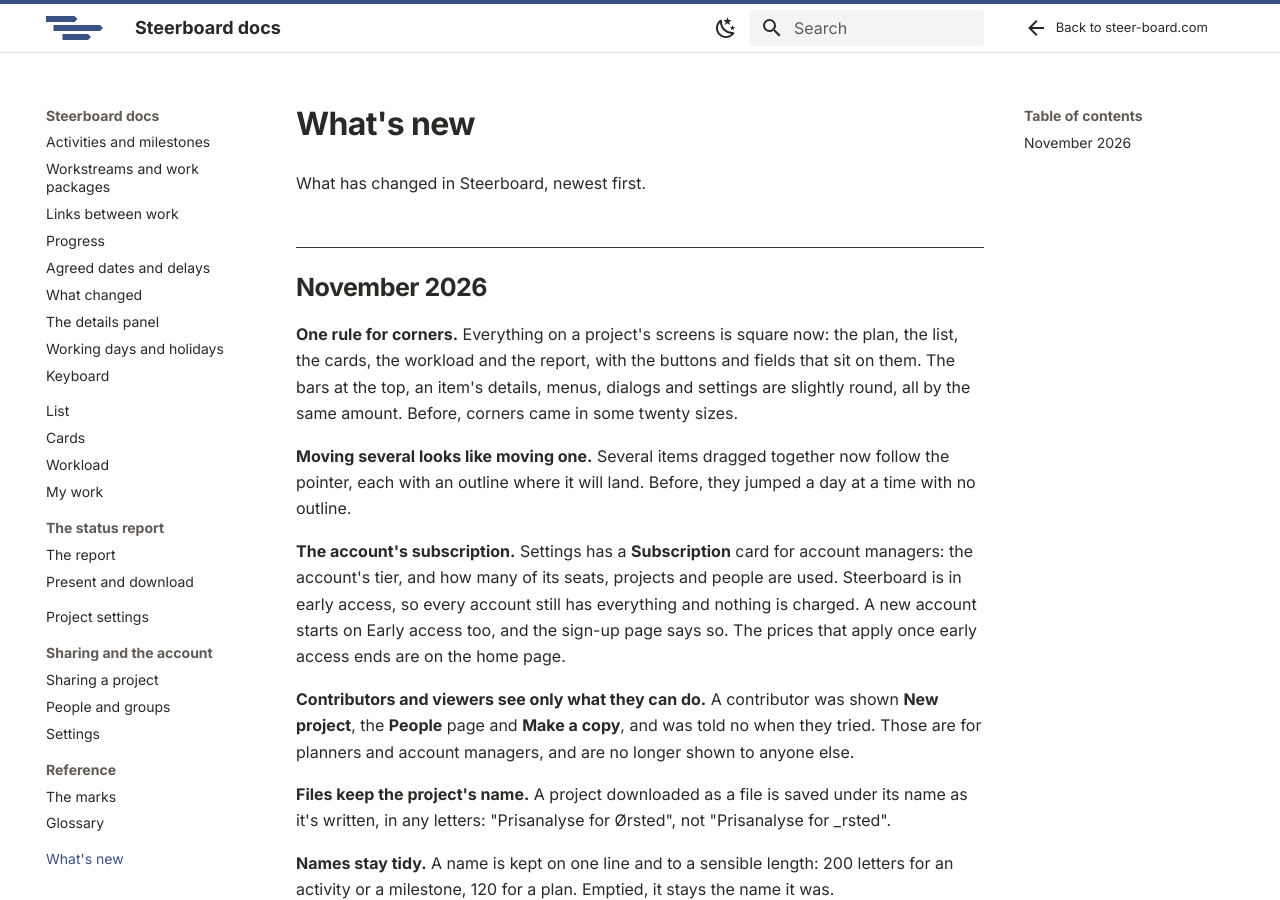
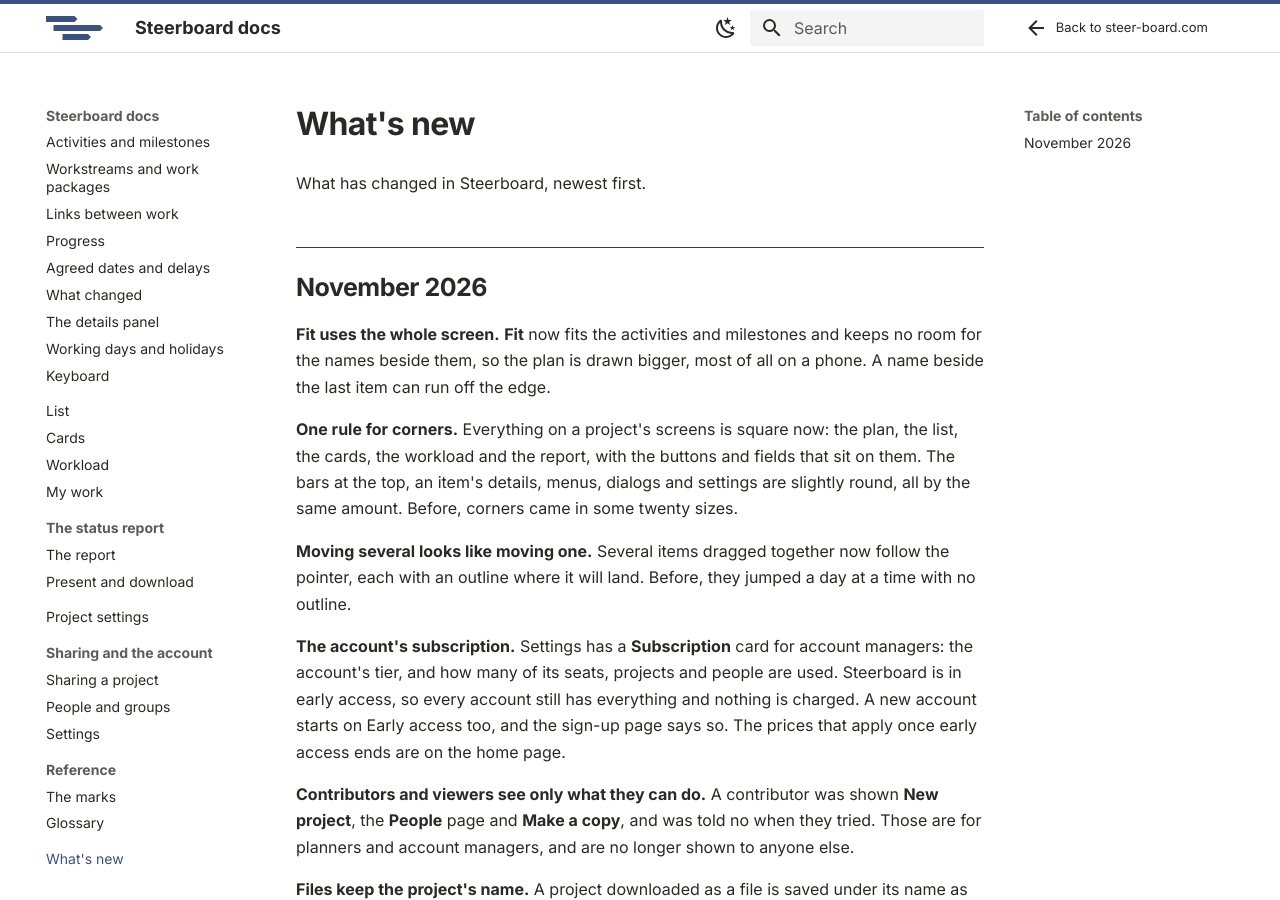
Before and after one commit to mistahcase/steerboard-docs, an MkDocs documentation site: the page built from pages/whats-new.md, in a window 1280 px wide and 900 px high. Built offline with MkDocs 1.6.1 and Material for MkDocs 9.7.7, drawn with Linux system fonts in a browser that asks for light colours.

Commit message:
Fit fits the work, not the names beside it
Fit kept 150px clear after the plan for a name: on a phone that was most
of the board, and eight weeks went to Quarters, a fifth of the screen wide.
It now keeps 24px at each end, and a name beside the last item may run off
(SCENARIOS.md, QF2). Tried on a phone by ui:check.

Co-Authored-By: Claude Fable 5.2 <noreply@anthropic.com>

```diff
--- a/pages/whats-new.md
+++ b/pages/whats-new.md
@@ -3,6 +3,10 @@
 What has changed in Steerboard, newest first.
 
 ## November 2026
+
+**Fit uses the whole screen.** **Fit** now fits the activities and milestones
+and keeps no room for the names beside them, so the plan is drawn bigger, most
+of all on a phone. A name beside the last item can run off the edge.
 
 **One rule for corners.** Everything on a project's screens is square now: the
 plan, the list, the cards, the workload and the report, with the buttons and
```
Also changed, not shown: pages/plan/board.md (+2 -0 lines).
